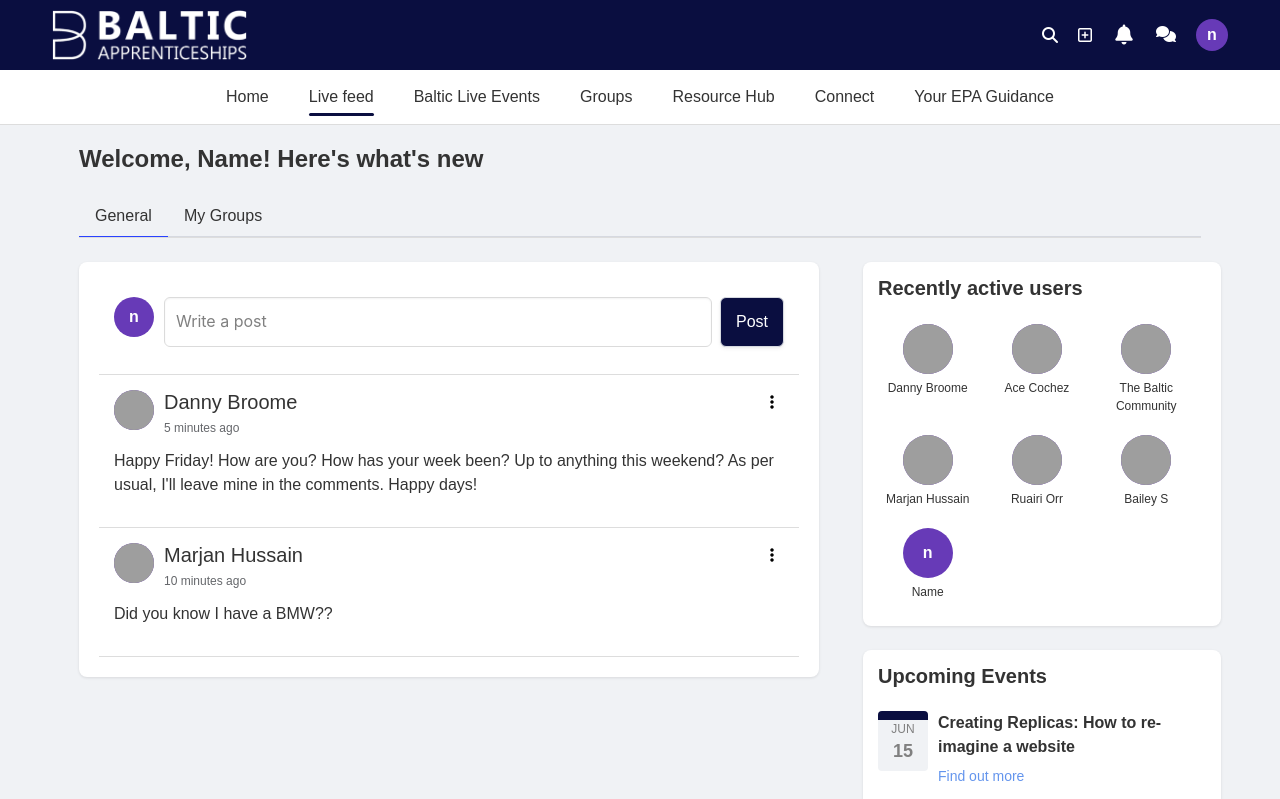
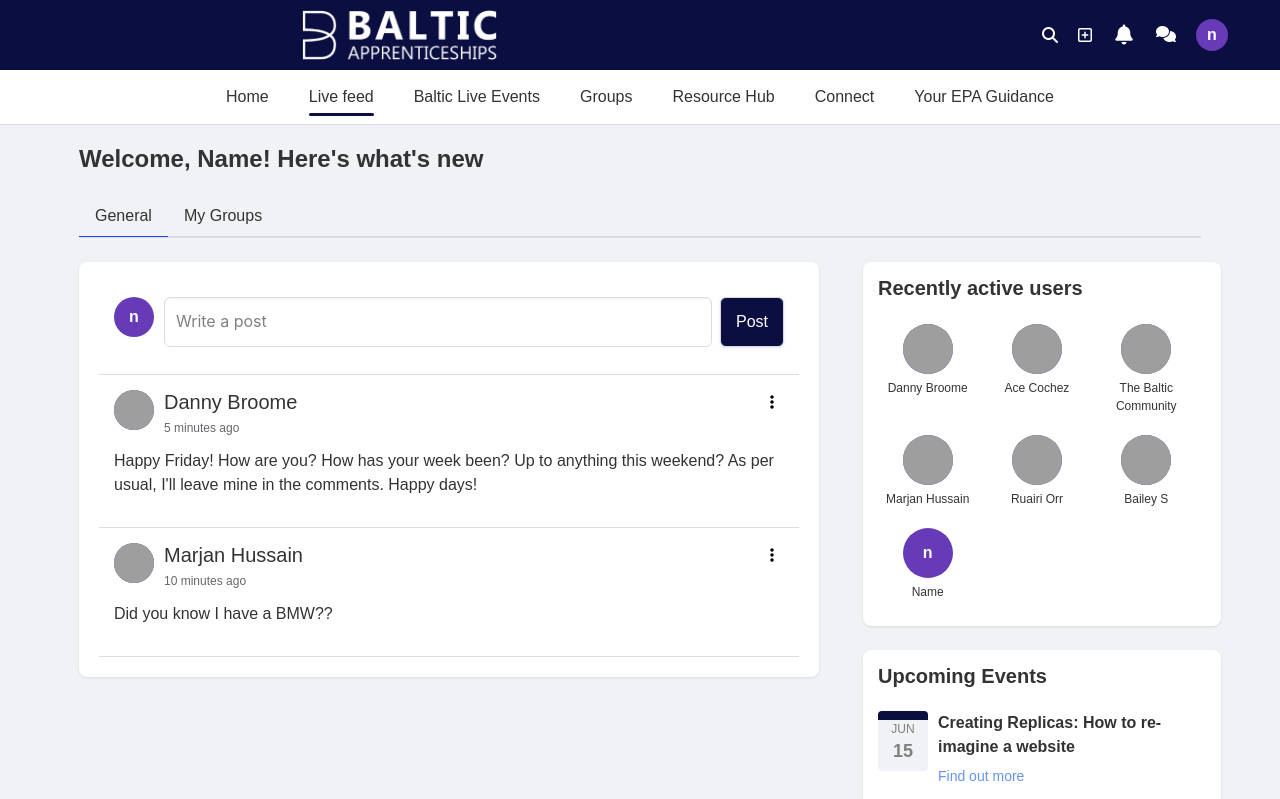
Before and after one commit to MarjanH05/baltic-community, a plain HTML site: page index.html in a window 1280 px wide. Both pictures are taken after typing "name@example.com", "Sample123" into the empty fields and a click on the button "Log In". Shown: the top 799 px of the page. Drawn offline with nearby package versions, Linux system fonts and the light colour scheme; grey boxes are pictures that could not be loaded.

Commit message:
Adjusted baltic logo

```diff
--- a/css/styles.css
+++ b/css/styles.css
@@ -250,9 +250,14 @@
 		}
 
 	/* "BALTIC" */
-		.logo {
+		#nav-logo {
 			display: flex;
 			align-items: center;
+			margin-left: 250px;
+		}
+
+		#nav-logo-link:hover {
+			cursor: default;
 		}
 
 	/* ICONS */
--- a/index.html
+++ b/index.html
@@ -206,8 +206,8 @@
 
             <div class="navbar-brand">
 
-                <a class="navbar-item" href="index.html">
-                    <img src="images/baltic-logo.png" alt="Baltic">
+                <a class="navbar-item" id="nav-logo-link">
+                    <img id="nav-logo" src="images/baltic-logo.png" alt="Baltic">
                 </a>
 
             </div>
```
Also changed, not shown: 1 other file.
